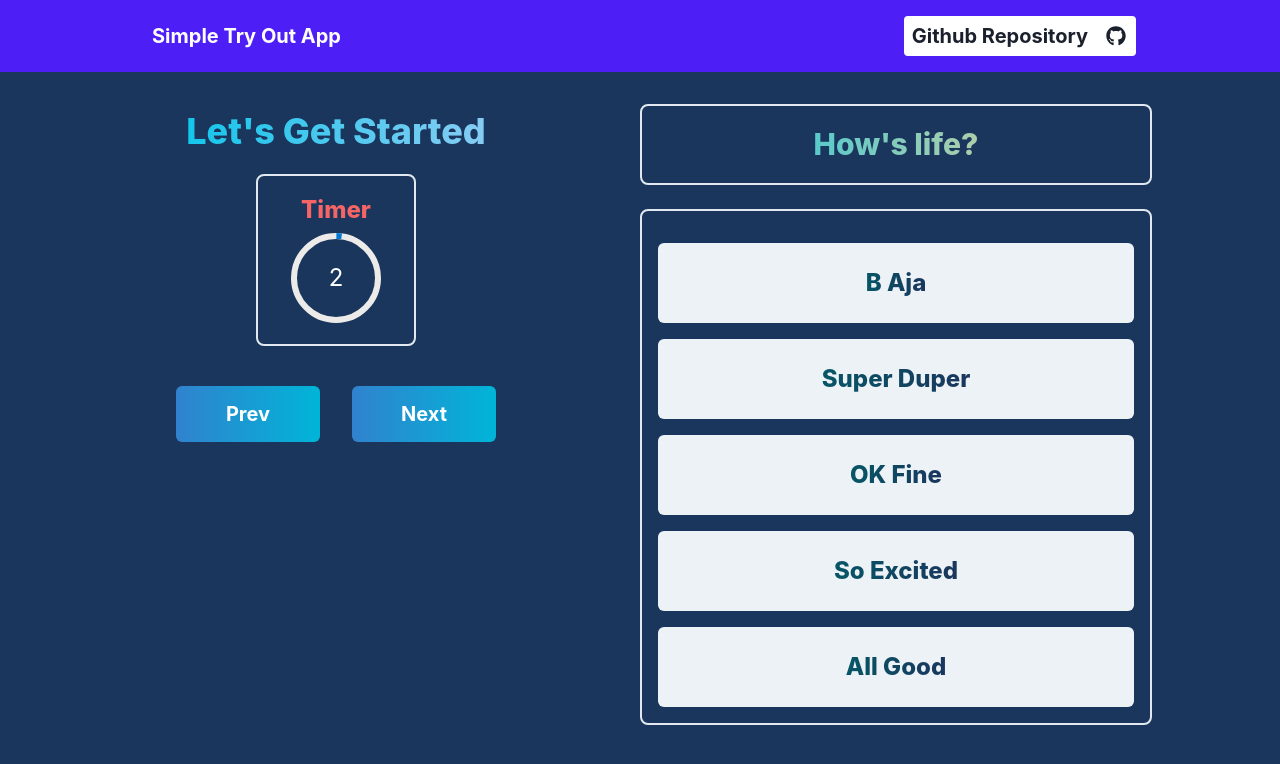
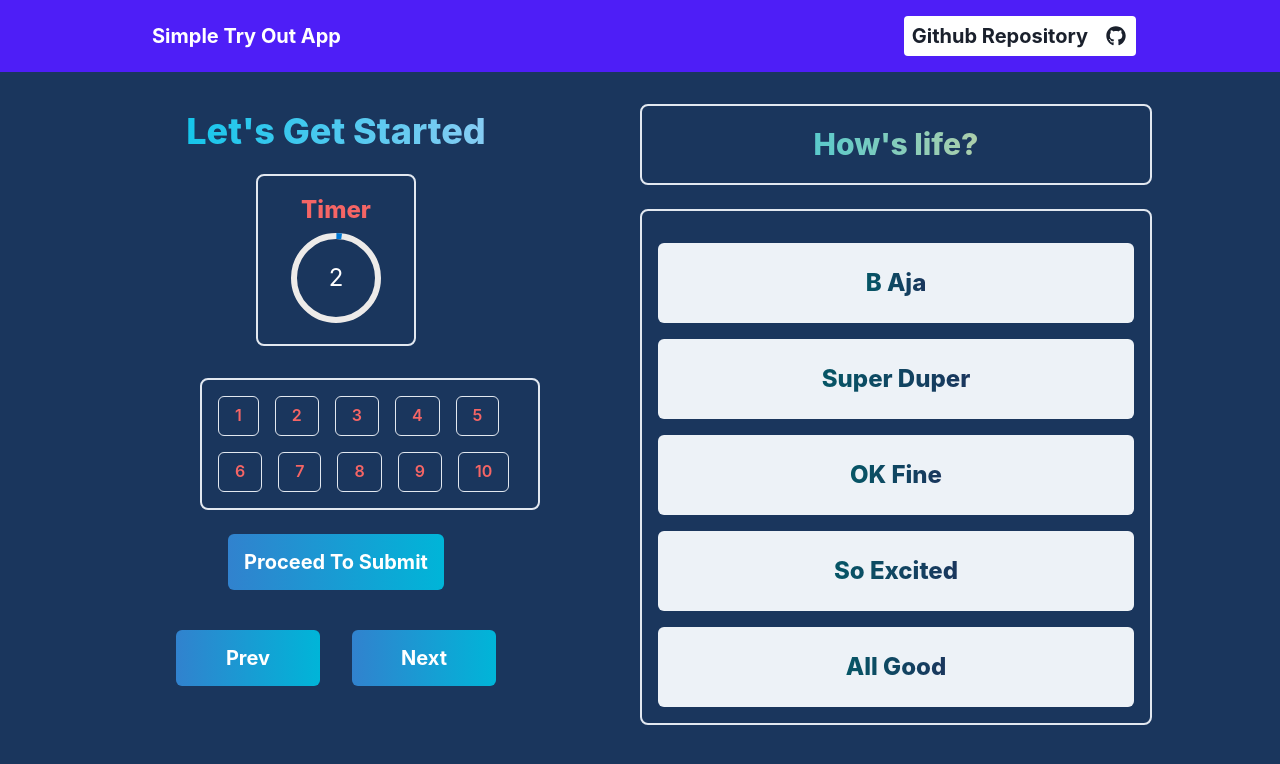
Before and after one commit to dannycahyo/try-out-app, a React (Create React App) app: page / in a window 1280 px wide. Both pictures are taken after a click on the button "Start". Shown: the top 764 px of the page. Built offline with nearby package versions, Linux system fonts and the light colour scheme; data requests are answered from the project's data file.

Commit message:
display the list of question and enable the pagination of each question

```diff
--- a/src/App.tsx
+++ b/src/App.tsx
@@ -1,5 +1,5 @@
 // Todo => Fix The Progress Bar
-// Todo => Display the list of questions and its pagination
+// Todo => Fix Bug If The User Change Back Their Answer
 import React from "react";
 import Layout from "./containers/Layout";
 import {
@@ -30,6 +30,9 @@ import {
   AlertIcon,
   AlertTitle,
   AlertDescription,
+  Stack,
+  Wrap,
+  WrapItem,
 } from "@chakra-ui/react";
 import QuestionSection from "./components/QuestionSection";
 import OptionsSection from "./components/OptionsSection";
@@ -71,7 +74,7 @@ function App() {
   // Debugguing Purposes
   React.useEffect(() => {
     const subscription = service.subscribe((state) => {
-      console.log(state);
+      console.log(state.context.selectedQuestion);
     });
 
     return subscription.unsubscribe;
@@ -190,6 +193,63 @@ function App() {
               </Box>
             </Flex>
           </Center>
+
+          {state.matches("doingTest") && (
+            <Box
+              borderWidth="2px"
+              borderRadius="lg"
+              overflow="hidden"
+              p="4"
+              w="340px"
+              mt="8"
+              ml="10"
+            >
+              <Stack direction="column">
+                <Wrap spacing={4}>
+                  {questions.map((question, index) => (
+                    <WrapItem>
+                      <Button
+                        color="red.400"
+                        variant="outline"
+                        onClick={() =>
+                          send({
+                            type: "CHOOSEQUESTION",
+                            index,
+                            rightOption,
+                            finalAnswer,
+                          })
+                        }
+                      >
+                        {index + 1}
+                      </Button>
+                    </WrapItem>
+                  ))}
+                </Wrap>
+              </Stack>
+            </Box>
+          )}
+
+          {state.matches("doingTest") && (
+            <Center>
+              <Box
+                as="button"
+                p={4}
+                mt="6"
+                color="white"
+                fontWeight="bold"
+                borderRadius="md"
+                bgGradient="linear(to-r, blue.500, cyan.500)"
+                _hover={{
+                  bgGradient: "linear(to-r, red.500, yellow.500)",
+                }}
+                onClick={() => {
+                  send({ type: "PROCEDTOSUBMIT" });
+                }}
+              >
+                <Heading size="md">Proceed To Submit</Heading>
+              </Box>
+            </Center>
+          )}
 
           {state.matches("doingTest") && (
             <Box>
--- a/src/components/OptionsSection.tsx
+++ b/src/components/OptionsSection.tsx
@@ -35,7 +35,7 @@ const OptionsSection = ({
               }}
               disabled={!state.matches("doingTest")}
               onClick={() => {
-                send({ type: "CHOOSEANSWER", index });
+                send({ type: "CHOOSEOPTION", index });
               }}
             >
               <Text
--- a/src/machine/tryOutMachine.ts
+++ b/src/machine/tryOutMachine.ts
@@ -88,11 +88,17 @@ export const tryOutMachine = createMachine<Context>({
             cond: "timerExpired",
           },
           on: {
-            CHOOSEANSWER: {
-              actions: "chooseAnswer",
+            CHOOSEQUESTION: {
+              actions: ["chooseQuestion", "chooseAnswer"],
+            },
+            CHOOSEOPTION: {
+              actions: "chooseOption",
+            },
+            PROCEDTOSUBMIT: {
+              actions: "procedToSubmit",
             },
             NEXTQUESTION: {
-              actions: "nextQuestion",
+              actions: ["nextQuestion", "chooseAnswer"],
             },
             PREVQUESTION: {
               actions: "prevQuestion",
@@ -159,16 +165,24 @@ export const tryOutMachine = createMachine<Context>({
     }),
     nextQuestion: assign({
       selectedQuestion: (ctx) => ctx.selectedQuestion + 1,
+    }),
+    prevQuestion: assign({
+      selectedQuestion: (ctx) => ctx.selectedQuestion - 1,
+    }),
+    chooseQuestion: assign({
+      selectedQuestion: (ctx, event) => event.index,
+    }),
+    procedToSubmit: assign({
+      selectedQuestion: (ctx) => 10,
+    }),
+    chooseOption: assign({
+      selectedOption: (ctx, event) => event.index,
+    }),
+    chooseAnswer: assign({
       correctAnswer: (ctx, event) =>
         event.rightOption === event.finalAnswer
           ? ctx.correctAnswer + 1
           : ctx.correctAnswer,
-    }),
-    prevQuestion: assign({
-      selectedQuestion: (ctx) => ctx.selectedQuestion - 1,
-    }),
-    chooseAnswer: assign({
-      selectedOption: (ctx, event) => event.index,
     }),
     restartTheTest: assign({
       selectedQuestion: (ctx) => 0,
```
